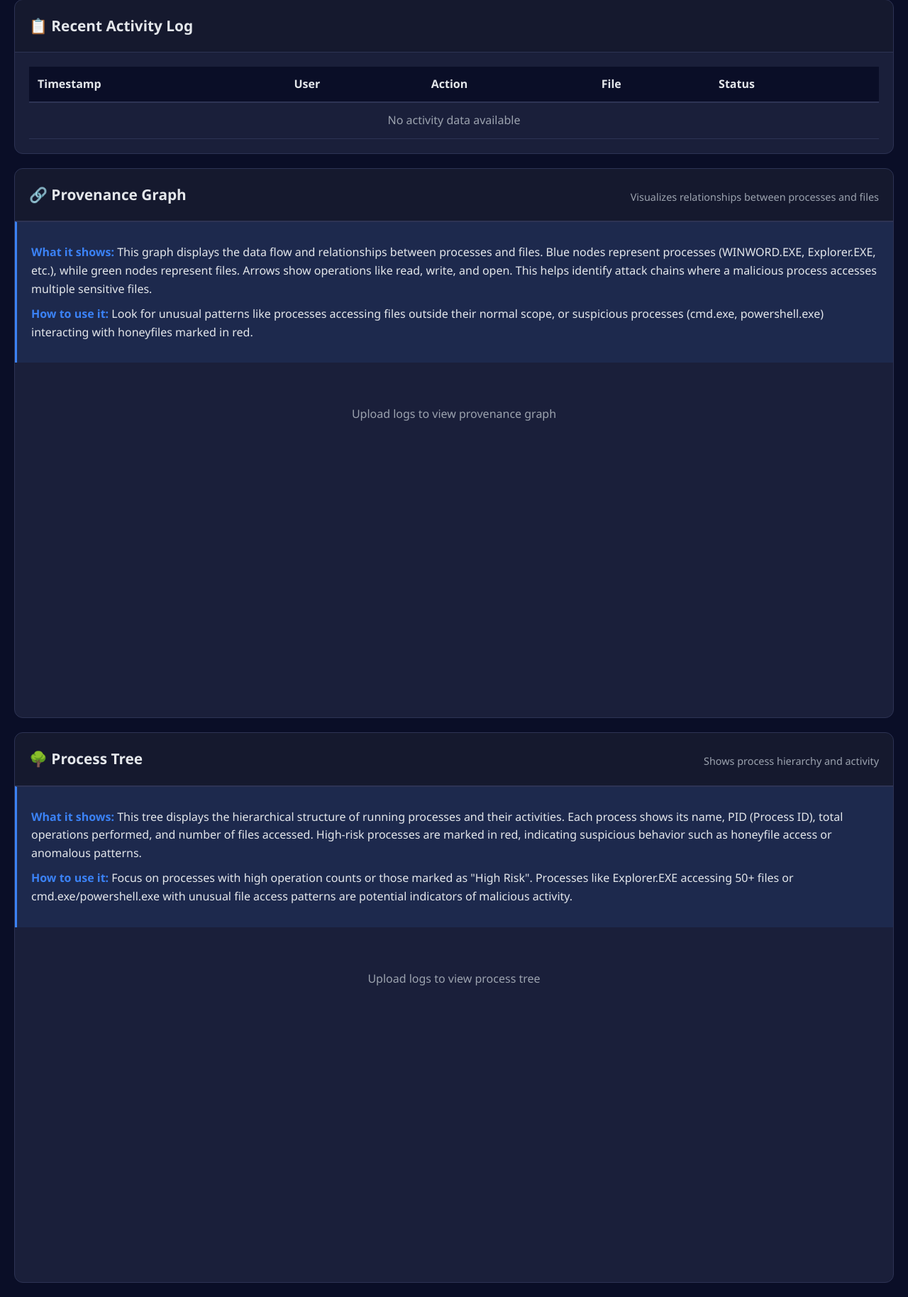
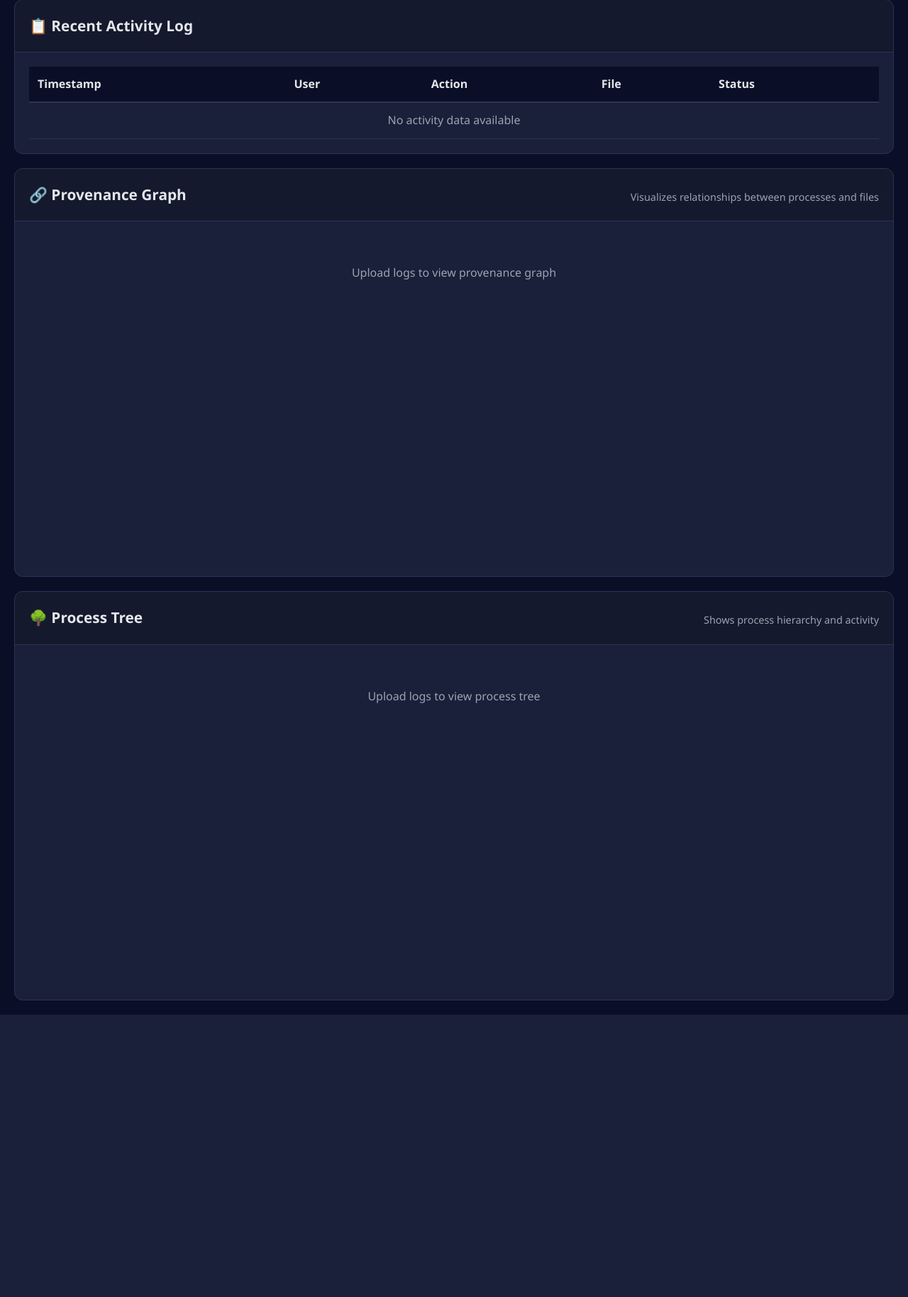
Before and after one commit to Shingen47/siem-like-app, a Flask app: page / in a window 1280 px wide; the page is wider, and only the part inside the window is pictured. Shown: the part 2080-3908 px from the top of that part at 71% size. After the commit the page ends 3510 px from the top of that part, so only its background shows below. Run offline with Flask 3, Linux system fonts and the light colour scheme.

Commit message:
Remove explanation descriptions from Process Tree and Provenance Graph
Removed the detailed 'What it shows' and 'How to use it' explanation
sections from both visualization panels for a cleaner, more concise UI.

The panels now only show:
- Panel header with title and subtitle
- The visualization content itself

This reduces clutter and gives more space to the visualizations.

```diff
--- a/templates/dashboard.html
+++ b/templates/dashboard.html
@@ -212,10 +212,6 @@
                     <h2>🔗 Provenance Graph</h2>
                     <p class="panel-subtitle">Visualizes relationships between processes and files</p>
                 </div>
-                <div class="panel-explanation">
-                    <p><strong>What it shows:</strong> This graph displays the data flow and relationships between processes and files. Blue nodes represent processes (WINWORD.EXE, Explorer.EXE, etc.), while green nodes represent files. Arrows show operations like read, write, and open. This helps identify attack chains where a malicious process accesses multiple sensitive files.</p>
-                    <p><strong>How to use it:</strong> Look for unusual patterns like processes accessing files outside their normal scope, or suspicious processes (cmd.exe, powershell.exe) interacting with honeyfiles marked in red.</p>
-                </div>
                 <div class="panel-content">
                     <div id="provenanceGraph" style="min-height: 600px;">
                         <p class="no-data">Upload logs to view provenance graph</p>
@@ -228,10 +224,6 @@
                 <div class="panel-header">
                     <h2>🌳 Process Tree</h2>
                     <p class="panel-subtitle">Shows process hierarchy and activity</p>
-                </div>
-                <div class="panel-explanation">
-                    <p><strong>What it shows:</strong> This tree displays the hierarchical structure of running processes and their activities. Each process shows its name, PID (Process ID), total operations performed, and number of files accessed. High-risk processes are marked in red, indicating suspicious behavior such as honeyfile access or anomalous patterns.</p>
-                    <p><strong>How to use it:</strong> Focus on processes with high operation counts or those marked as "High Risk". Processes like Explorer.EXE accessing 50+ files or cmd.exe/powershell.exe with unusual file access patterns are potential indicators of malicious activity.</p>
                 </div>
                 <div class="panel-content">
                     <div id="processTree" style="min-height: 700px;">
```
